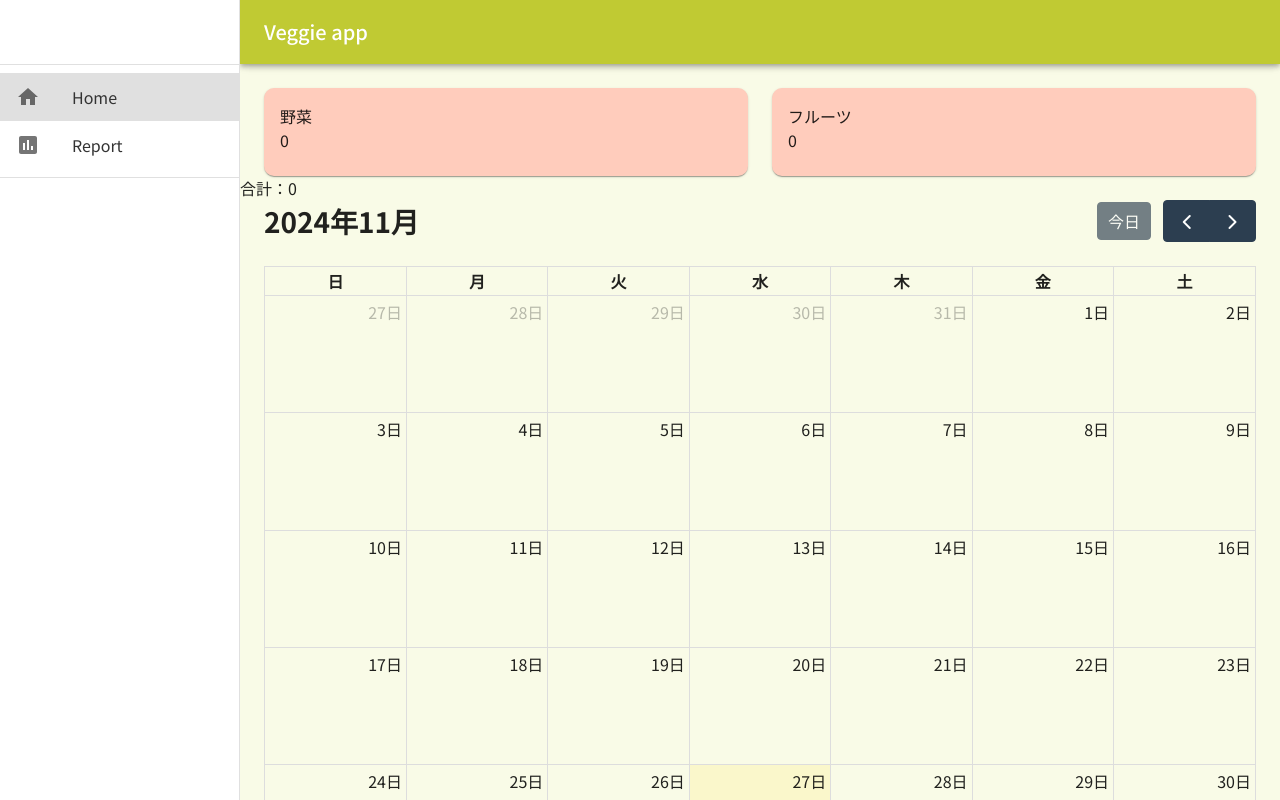
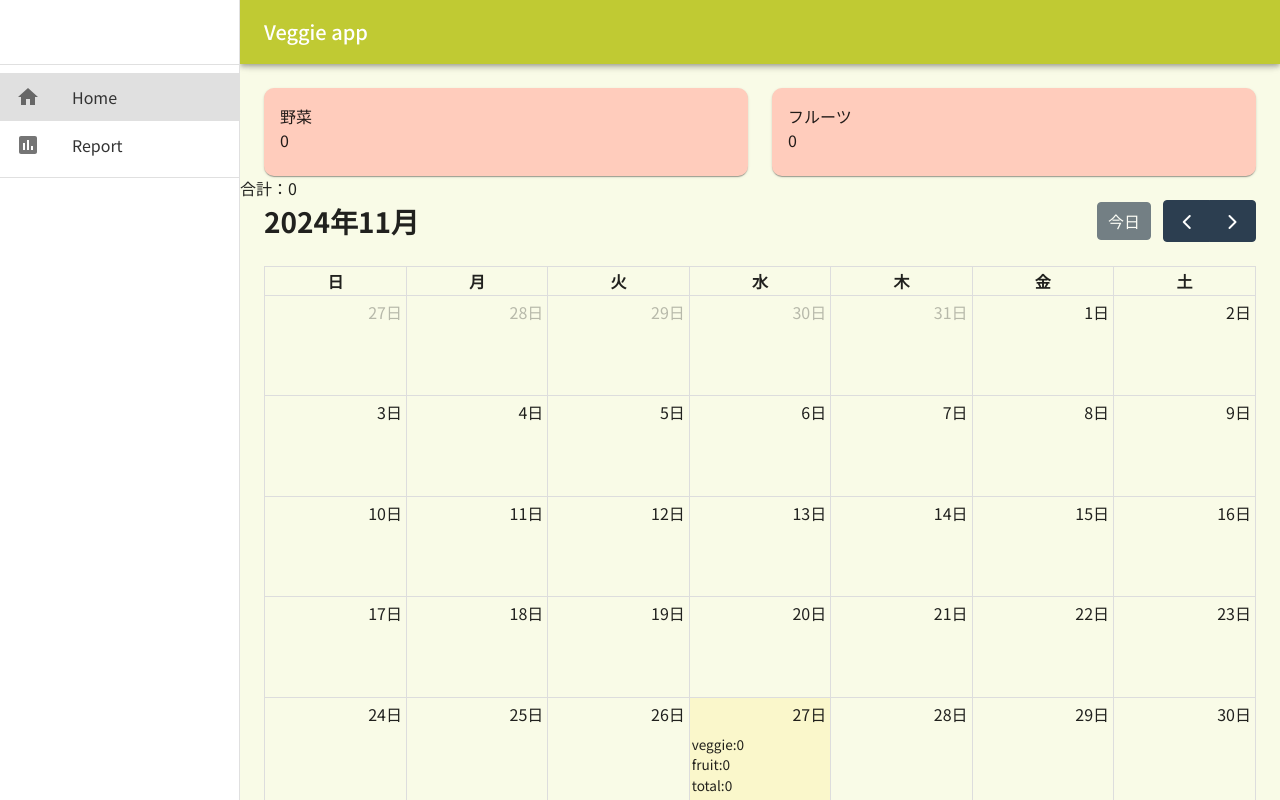
Before and after one commit to eddymafin/veggie-app, a React (Create React App) app: page / in a window 1280 px wide. Shown: the top 800 px of the page. Built offline with nearby package versions, Linux system fonts and the light colour scheme; no server answers; the database is empty.

Commit message:
カレンダーにデータを表示

```diff
--- a/src/components/Calender.tsx
+++ b/src/components/Calender.tsx
@@ -5,9 +5,22 @@ import "../styles/calender.css";
 import { EventContentArg } from "@fullcalendar/core";
 
 function Calender() {
-  const events = [{ title: "Meeting", start: new Date() }];
+  // デフォルトのものとカスタムプロパティも追加できる
+  const events = [
+    { title: "Meeting", start: new Date(), veggie: 0, fruit: 0, total: 0 },
+    { title: "aaa", start: "2024-12-05", veggie: 3, fruit: 0, total: 0 },
+  ];
 
-  const renderEventContent = (eventInfo: EventContentArg) => {};
+  const renderEventContent = (eventInfo: EventContentArg) => {
+    console.log(eventInfo);
+    return (
+      <div>
+        <div>veggie:{eventInfo.event.extendedProps.veggie}</div>
+        <div>fruit:{eventInfo.event.extendedProps.fruit}</div>
+        <div>total:{eventInfo.event.extendedProps.total}</div>
+      </div>
+    );
+  };
   return (
     <FullCalendar
       locale={jaLocale}
```
